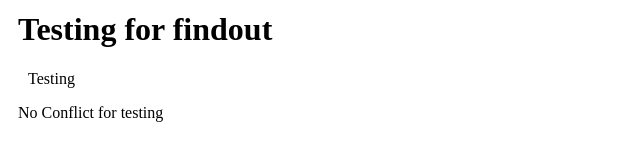
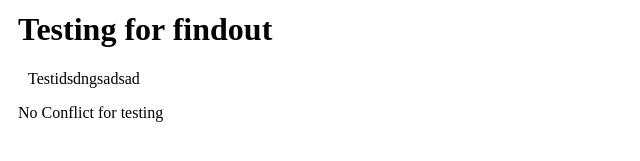
Before and after one commit to Ashin-Amanulla/Nest-Git2, a plain HTML site: page index.html in a window 1280 px wide. Shown: the part 325-486 px from the top of the page, 0-640 px from the left. Drawn offline with Linux system fonts and the light colour scheme.

Commit message:
new change made

```diff
--- a/index.html
+++ b/index.html
@@ -15,7 +15,7 @@
 
         <button>asadsads</button>
         <h1>Testing for findout</h1>
-        <div>Testing</div>
+        <div>Testidsdngsadsad</div>
 
         <p>No Conflict for testing</p>
     </div>
```
